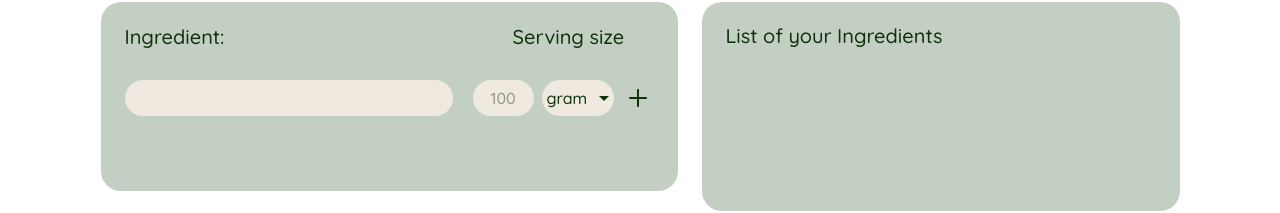
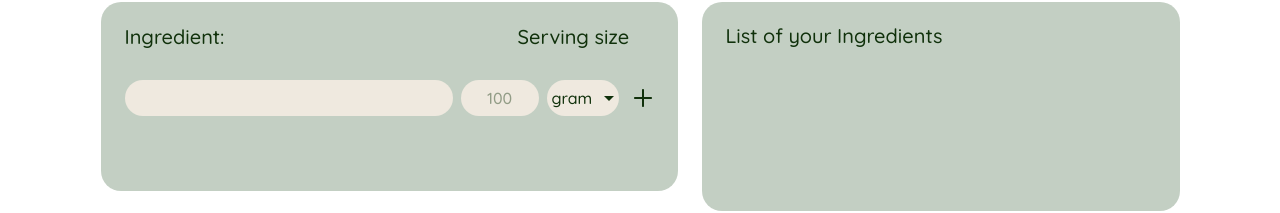
Before and after one commit to FatihYalcin42/code-cuisine, an Angular app: page /generate-recipe in a window 1280 px wide. Shown: the part 262-475 px from the top of the page. Built offline with nearby package versions, Linux system fonts and the light colour scheme.

Commit message:
fix: limit serving size input to four digits and improve field visibility

```diff
--- a/src/app/pages/generate-recipe-page/generate-recipe-page.html
+++ b/src/app/pages/generate-recipe-page/generate-recipe-page.html
@@ -51,6 +51,7 @@
             placeholder="100"
             inputmode="numeric"
             pattern="[0-9]*"
+            maxlength="4"
             min="1"
             autocomplete="off"
             [value]="servingSizeValue()"
--- a/src/app/pages/generate-recipe-page/generate-recipe-page.scss
+++ b/src/app/pages/generate-recipe-page/generate-recipe-page.scss
@@ -236,8 +236,8 @@
 }
 
 .serving-size-input {
-  width: 61px;
-  padding: 3px 15px;
+  width: 78px;
+  padding: 3px 12px;
   text-align: center;
   outline: none;
 }
--- a/src/app/pages/generate-recipe-page/generate-recipe-page.ts
+++ b/src/app/pages/generate-recipe-page/generate-recipe-page.ts
@@ -55,7 +55,7 @@ export class GenerateRecipePageComponent {
 
   /** Stores the current serving-size input value. */
   protected updateServingSizeValue(value: string): void {
-    const digitsOnlyValue = value.replaceAll(/\D/g, '');
+    const digitsOnlyValue = value.replaceAll(/\D/g, '').slice(0, 4);
 
     if (!digitsOnlyValue) {
       this.servingSizeValue.set('');
```
